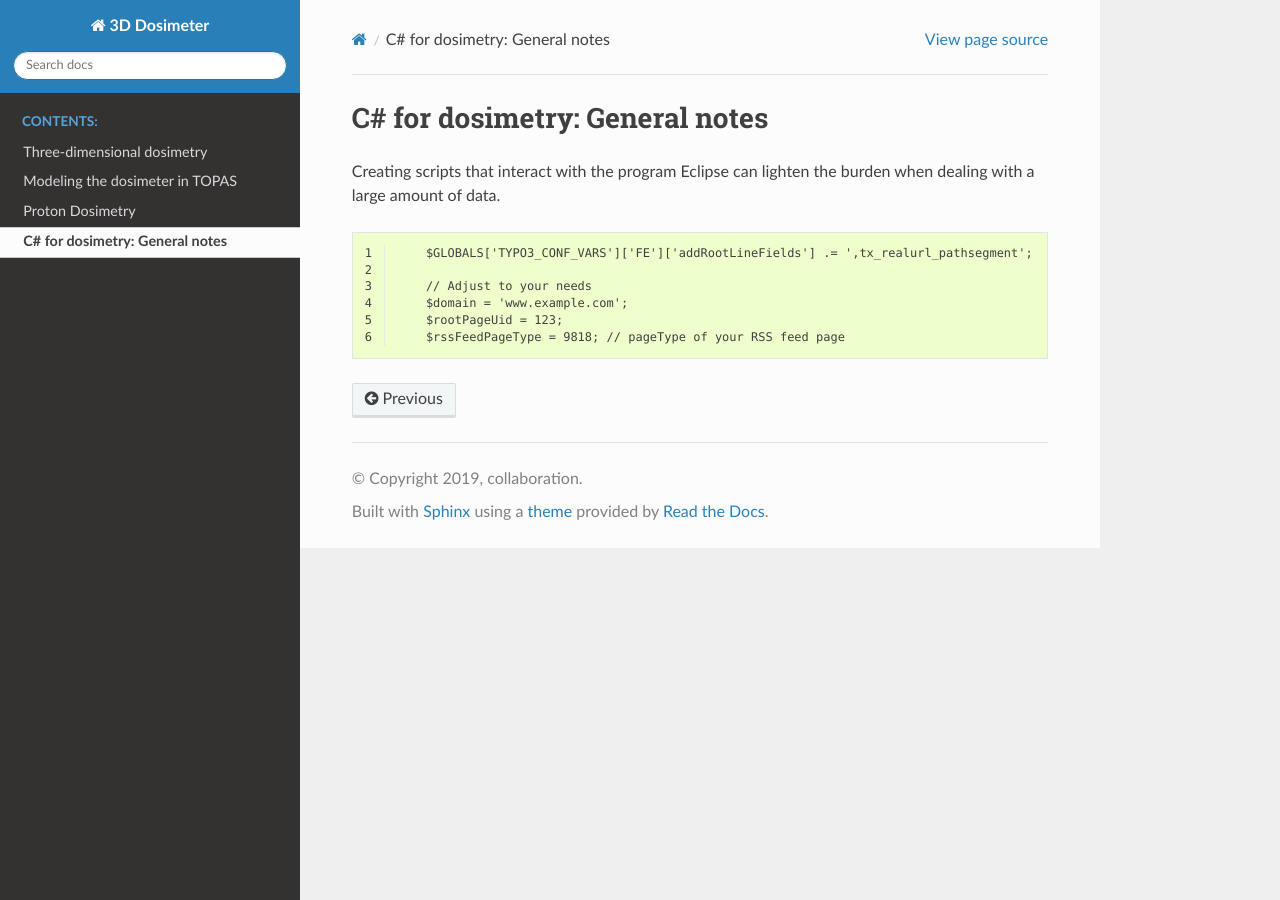
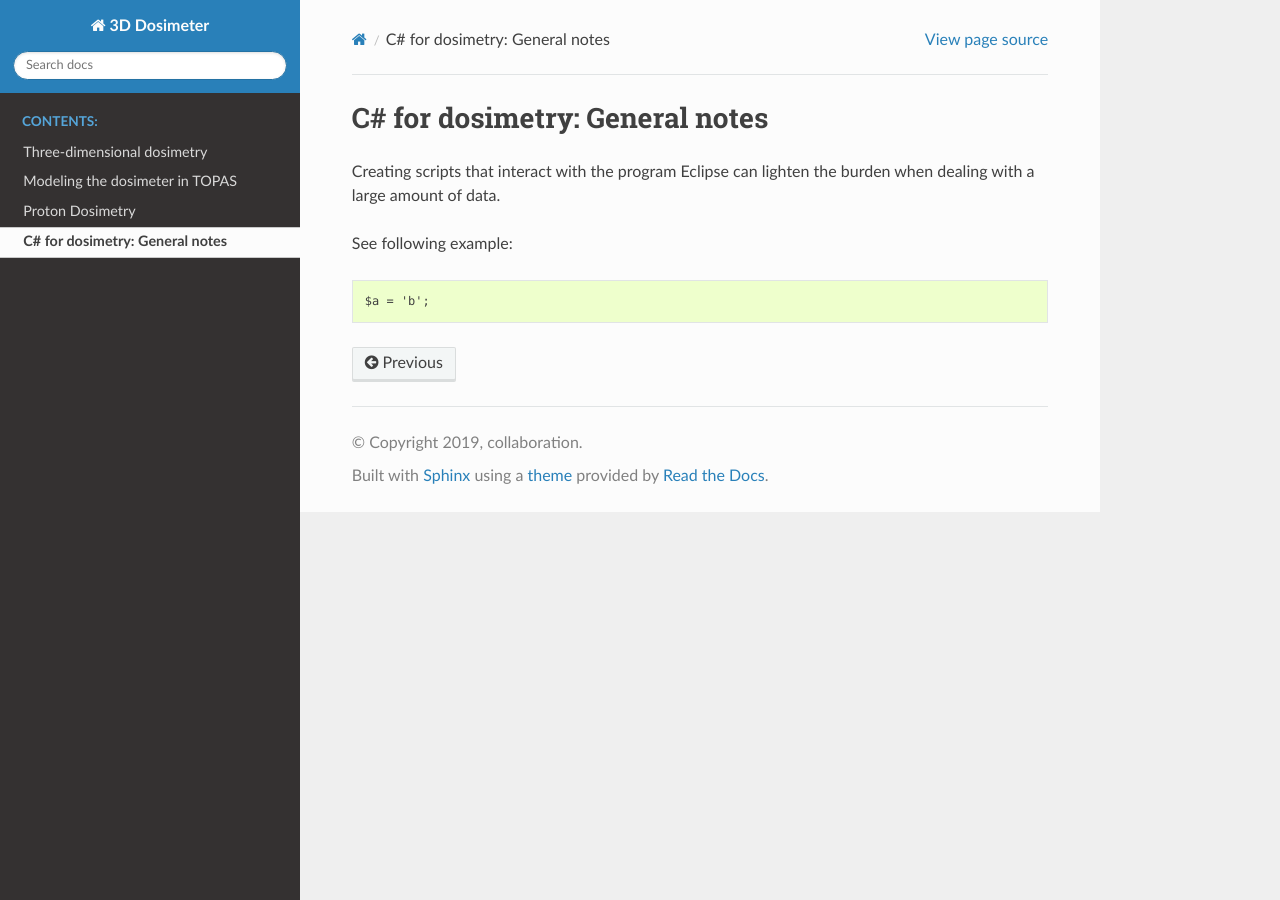
Before and after one commit to liavaldetaro/3d_dosimeter_DCPT, a Sphinx documentation site: the page built from docs/guide-csharp.rst, in a window 1280 px wide. Built offline with Sphinx 7.4.7 and the Read the Docs theme 2.0.0, drawn with Linux system fonts in a browser that asks for light colours; formulas are drawn with MathJax 3.

Commit message:
Update guide-csharp.rst

```diff
--- a/docs/guide-csharp.rst
+++ b/docs/guide-csharp.rst
@@ -4,12 +4,6 @@ C# for dosimetry: General notes
 
 Creating scripts that interact with the program Eclipse can lighten the burden when dealing with a large amount of data.
 
-.. code-block:: php
-   :linenos:
+See following example::
 
-       $GLOBALS['TYPO3_CONF_VARS']['FE']['addRootLineFields'] .= ',tx_realurl_pathsegment';
-
-       // Adjust to your needs
-       $domain = 'www.example.com';
-       $rootPageUid = 123;
-       $rssFeedPageType = 9818; // pageType of your RSS feed page
+   $a = 'b';
```
